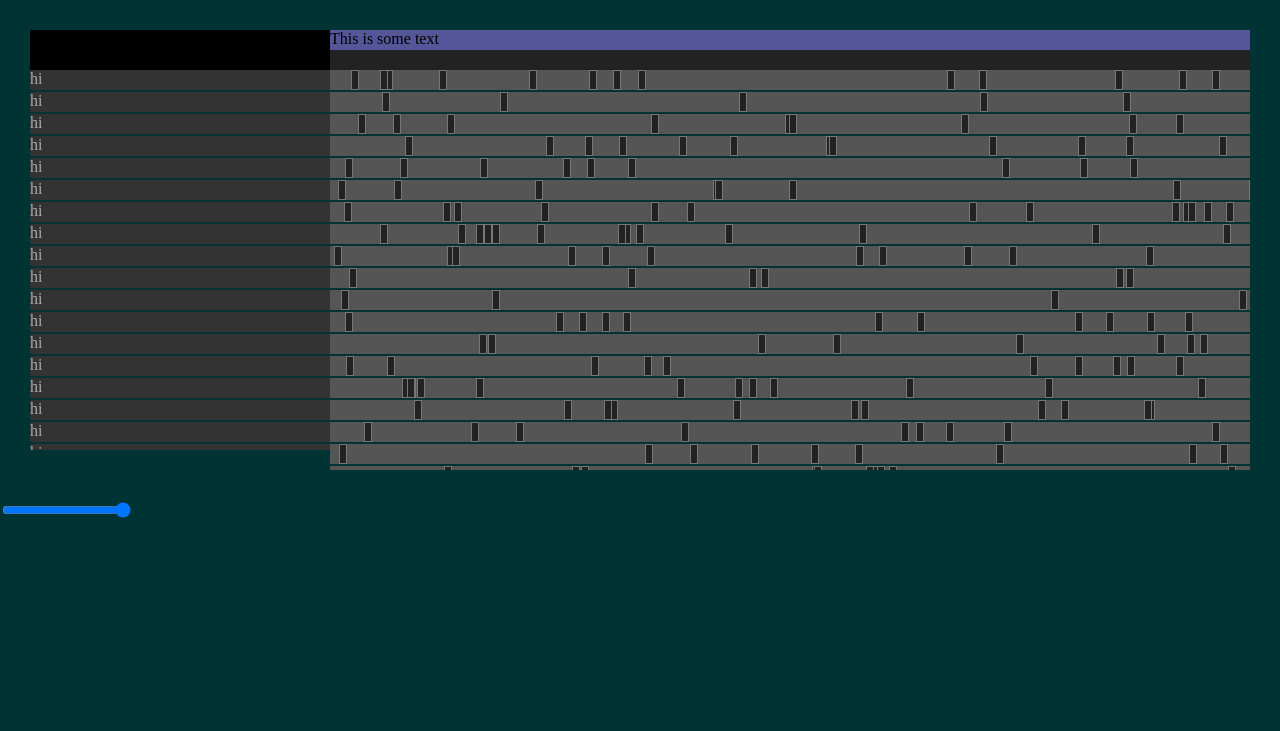
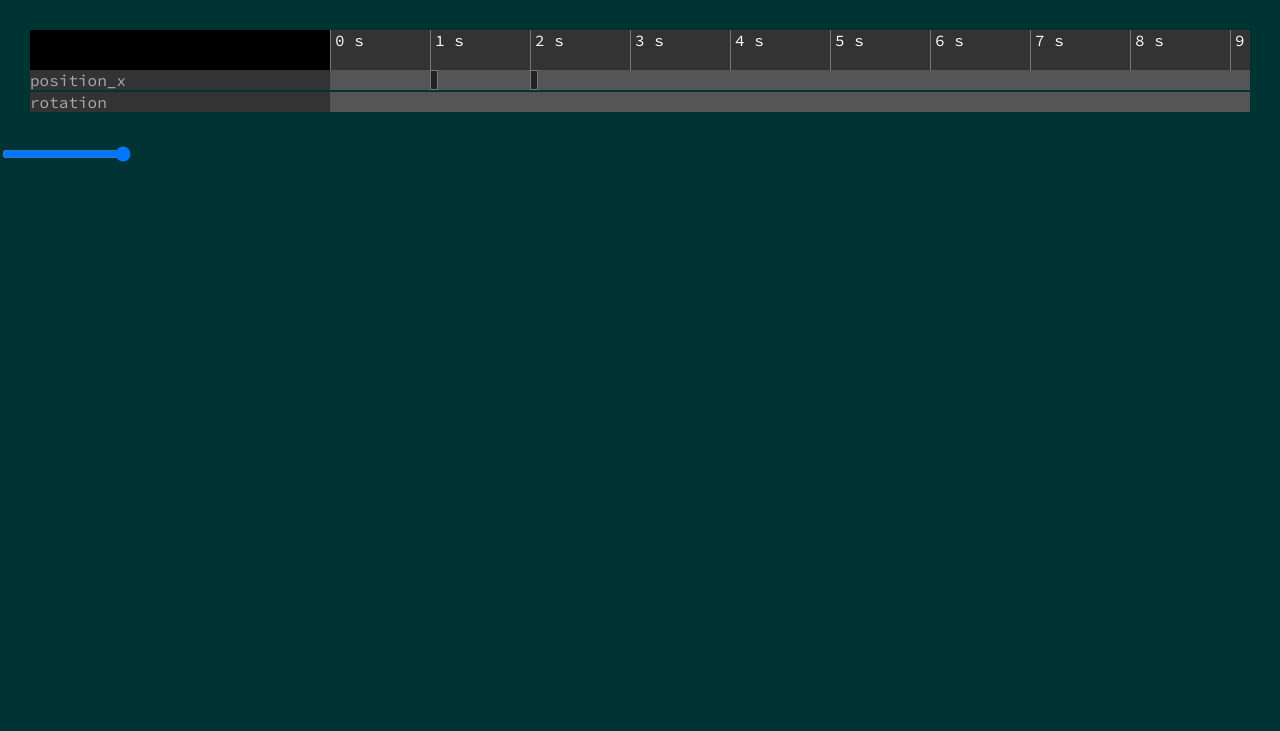
Before and after one commit to jbakse/timeline_html, a website built with webpack: page index.html in a window 1280 px wide. Built offline with nearby package versions, Linux system fonts and the light colour scheme.

Commit message:
ruled the ruler

```diff
--- a/javascript/entry.js
+++ b/javascript/entry.js
@@ -1,12 +1,27 @@
 require('../styles/style.scss');
-import {Timeline} from "./timeline.js";
+import { Timeline } from "./timeline.js";
 
 $(main);
 
 function main() {
-	console.log("Hello.!");
+	console.clear();
+	console.log("Hello.");
 
 	$(".timeline").each(function() {
-		new Timeline(this);
+		let t = new Timeline(this, data);
 	});
+
 }
+
+var data = {
+	duration: 10,
+	tracks: [{
+		name: "position_x",
+		keyFrames: [
+			{time: 1, value: 10},
+			{time: 2, value: 5}
+		]
+	}, {
+		name: "rotation"
+	}]
+};
--- a/javascript/timeline.js
+++ b/javascript/timeline.js
@@ -1,49 +1,107 @@
-export function Timeline(element) {
+export function Timeline(element, data = {}) {
 	console.log("Construct Timeline");
+
 	this._element = $(element);
+	this._duration = 60;
+	this._scale = 100;
+	this._tracks = [];
+	this._ruler = new Ruler(this);
+
+	this._draw();
+
+	// slider
+	let that = this;
 	this._slider = $('<input type="range" value="100" min="10" max="100">');
-
-
-
-	var that = this;
+	this._element.after(this._slider);
 	this._slider.on("input", function() {
 		that.setScale($(this).val());
 	} );
 
-
-	this._element.after(this._slider);
-
-	this._duration = 50;
-	this._scale = 100;
-
-	this._tracks = [];
-	for (var i = 0; i < 30; i++) {
-		this._tracks.push(new Track(this));
-	}
-
-	this._ruler = new Ruler(this);
-
-
-	this.draw();
-
+	// scrolling
 	this._element.find(".track-scroll").scroll( (e) => {
 		this._element.find(".track-labels").scrollTop(this._element.find(".track-scroll").scrollTop());
 		this._element.find(".ruler-scroll").scrollLeft(this._element.find(".track-scroll").scrollLeft());
 	});
+
+	this.loadData(data);
 }
+
+Timeline.prototype.loadData = function(data = {}) {
+	_.defaults(data, {
+		duration: 60,
+		tracks: []
+	});
+	this._duration = data.duration;
+
+	console.log(data.tracks);
+	_.forEach(data.tracks, (trackData) => {
+			let t = new Track(this, trackData);
+			this._tracks.push(t);
+		}
+	);
+
+	this._draw();
+};
 
 Timeline.prototype.setScale = function(scale) {
 	this._scale = scale;
-	this.draw();
+	this._draw();
 };
 
-Timeline.prototype.draw = function() {
-	this._ruler.draw();
+Timeline.prototype._draw = function() {
+	this._ruler._draw();
 
 	this._tracks.forEach( function(t) {
-		t.draw();
+		t._draw();
 	});
 };
+
+
+function Track(timeline, data = {}) {
+	console.log("Construct Track");
+
+	this._timeline = timeline;
+
+	this.loadData(data);
+}
+
+Track.prototype.loadData = function(data = {}) {
+	_.defaults(data, {
+		name: "unnamed",
+		keyFrames: [],
+		element: $('<div class="track"></div>'),
+		labelElement: $('<div class="track-label"></div>')
+	});
+
+	this._element = data.element;
+	this._timeline._element.find(".track-scroll").append(this._element);
+
+	this._labelElement = data.labelElement;
+	this._timeline._element.find(".track-labels").append(this._labelElement);
+
+	this.setName(data.name);
+
+	this._keyFrames = [];
+	_.forEach(data.keyFrames, (keyFrameData) => {
+		let k = new KeyFrame(this, keyFrameData);
+		this._keyFrames.push(k);
+	});
+
+};
+
+Track.prototype.setName = function(name) {
+	this._name = name;
+	console.log(this);
+	this._labelElement.text(this._name);
+};
+
+Track.prototype._draw = function() {
+	this._element.width(this._timeline._duration * this._timeline._scale);
+	this._keyFrames.forEach( function(k) {
+		k._draw();
+	});
+};
+
 
 function Ruler(timeline) {
 	this._timeline = timeline;
@@ -52,71 +110,75 @@ function Ruler(timeline) {
 	this._timeline._element.find(".ruler-scroll").append(this._element);
 }
 
-Ruler.prototype.draw = function() {
-	this._element.width(this._timeline._duration * this._timeline._scale);
-	this._element.text("This is some text");
-	// this._keyFrames.forEach( function(k) {
-	// 	k.draw();
-	// });
+Ruler.prototype._draw = function() {
+	let width = this._timeline._duration * this._timeline._scale;
+	this._element.width(width);
+
+	//populate
+	this._element.empty();
+	// this.keyFrames = [];
+
+	let targetSpacing = 100;
+	let ticks = Math.floor(width / targetSpacing);
+	let spacing = (width / ticks).toFixed(2);
+	let spacingSeconds = spacing / this._timeline._scale;
+
+	for(let i = 0; i < ticks; i++) {
+		let label = Number((spacingSeconds * i).toFixed(2)) + " s"
+
+		let k = new KeyFrame(this, {
+			time: i * spacingSeconds,
+			element: $('<div class="tick"></div>').text(label)
+		});
+		k._draw();
+		console.log("k", k);
+	}
+
+
+
 };
 
 
-function Track(timeline) {
-	console.log("Construct Track");
 
-	this._timeline = timeline;
-
-	this._element = $('<div class="track"></div>');
-	this._timeline._element.find(".track-scroll").append(this._element);
-
-	this._labelElement = $('<div class="track-label"></div>');
-	this._labelElement.text("hi");
-	this._timeline._element.find(".track-labels").append(this._labelElement);
-	// this._element.before( $('<div class="label">Track X</div>') );
-
-	this._keyFrames = [];
-	for (var i = 0; i < 50; i++) {
-		var k = new KeyFrame(this);
-		k.setTime(Math.random()*this._timeline._duration);
-		this._keyFrames.push(k);
-	}
-}
-
-
-Track.prototype.draw = function() {
-	this._element.width(this._timeline._duration * this._timeline._scale);
-	this._keyFrames.forEach( function(k) {
-		k.draw();
-	});
-};
-
-function KeyFrame(track) {
-	// console.log("Construct Keyframe");
+function KeyFrame(track, data = {}) {
+	console.log("Construct Keyframe");
 
 	this._track = track;
 
-	this._time = 0;
+	this.loadData(data);
 
-	this._element = $('<div class="key-frame"></div>');
+
+}
+
+KeyFrame.prototype.loadData = function(data = {}) {
+	_.defaults(data, {
+		time: 0,
+		value: 0,
+		element: $('<div class="key-frame"></div>')
+	});
+
+	this._element = data.element;
 	this._track._element.append(this._element);
-
 	this._mousedownHandler = this.mousedown.bind(this);
 	this._element.mousedown(this._mousedownHandler);
-}
+
+	this._time = data.time;
+	this._value = data.value;
+};
 
 KeyFrame.prototype.setTime = function(time) {
 	this._time = time;
-	this.draw();
+	this._draw();
 };
 
-KeyFrame.prototype.draw = function() {
+KeyFrame.prototype._draw = function() {
 	this._element.css("left", this._time * this._track._timeline._scale + "px");
 };
 
 KeyFrame.prototype.mousedown = function(e) {
 	// console.log("mousedown", this);
 
-	var mouseX = e.pageX - this._element.parent().position().left;
+	let mouseX = e.pageX - this._element.parent().position().left;
 	this.dragOffsetX = mouseX - this._element.position().left;
 	this._element.parent().append(this._element);
 	this._mousemoveHandler = this.mousemove.bind(this);
@@ -129,10 +191,10 @@ KeyFrame.prototype.mousedown = function(e) {
 
 
 KeyFrame.prototype.mousemove = function(e) {
-	var mouseX = e.pageX - this._element.parent().position().left;
-	var pos = mouseX - this.dragOffsetX;
+	let mouseX = e.pageX - this._element.parent().position().left;
+	let pos = mouseX - this.dragOffsetX;
 	this._time = pos /  this._track._timeline._scale;
-	this.draw();
+	this._draw();
 };
 
 
--- a/styles/style.scss
+++ b/styles/style.scss
@@ -1,10 +1,17 @@
+@import url(https://fonts.googleapis.com/css?family=Source+Code+Pro);
+
 $track-height: 20px;
 $track-margin: 2px;
 $key-frame-width: 8px;
+$scrollbar-width: 15px;
+$timeline-max-height: 300px;
+$ruler-height: 40px;
+
 body
 {
 	margin: 0;
 	background: #033;
+	font-family: 'Source Code Pro', mono;
 }
 
 .timeline
@@ -25,7 +32,7 @@ body
 
 .ruler-scroll
 {
-	height: 40px;
+	height: $ruler-height;
 	background: #222;
 
 	overflow: hidden;
@@ -34,11 +41,24 @@ body
 
 .ruler
 {
-	height:$track-height;
+	height: 100%;
 	margin-bottom: $track-margin;
 	width: 2000px;
-	background: #559;
+	background: #333;
 	position: relative;
+}
+
+.tick
+{
+	position: absolute;
+
+	box-sizing: border-box;
+
+	height: $ruler-height;
+
+	border-left: 1px solid #777;
+	padding-left: 4px;
+	color: white;
 
 }
 
@@ -47,13 +67,13 @@ body
 {
 	float: left;
 	width: 300px;
-	height: 400px - 20px;
+	max-height: $timeline-max-height - $scrollbar-width;
 	overflow: hidden;
 }
 
 .track-scroll
 {
-	height: 400px;
+	max-height: $timeline-max-height;
 	overflow-x: scroll;
 	overflow-y: auto;
 
@@ -92,6 +112,9 @@ body
 }
 
 
+
+
+
 .noselect {
 	user-select: none;
 }
@@ -99,8 +122,8 @@ body
 .timeline {
 
 	::-webkit-scrollbar {
-	    width: 15px;
-	    height: 15px;
+	    width: $scrollbar-width;
+	    height: $scrollbar-width;
 	}
 
 	::-webkit-scrollbar-track {
@@ -108,7 +131,7 @@ body
 	}
 
 	::-webkit-scrollbar-thumb {
-		background-color: red;
+		background-color: #999;
 	}
 
 	::-webkit-scrollbar-corner {
```
